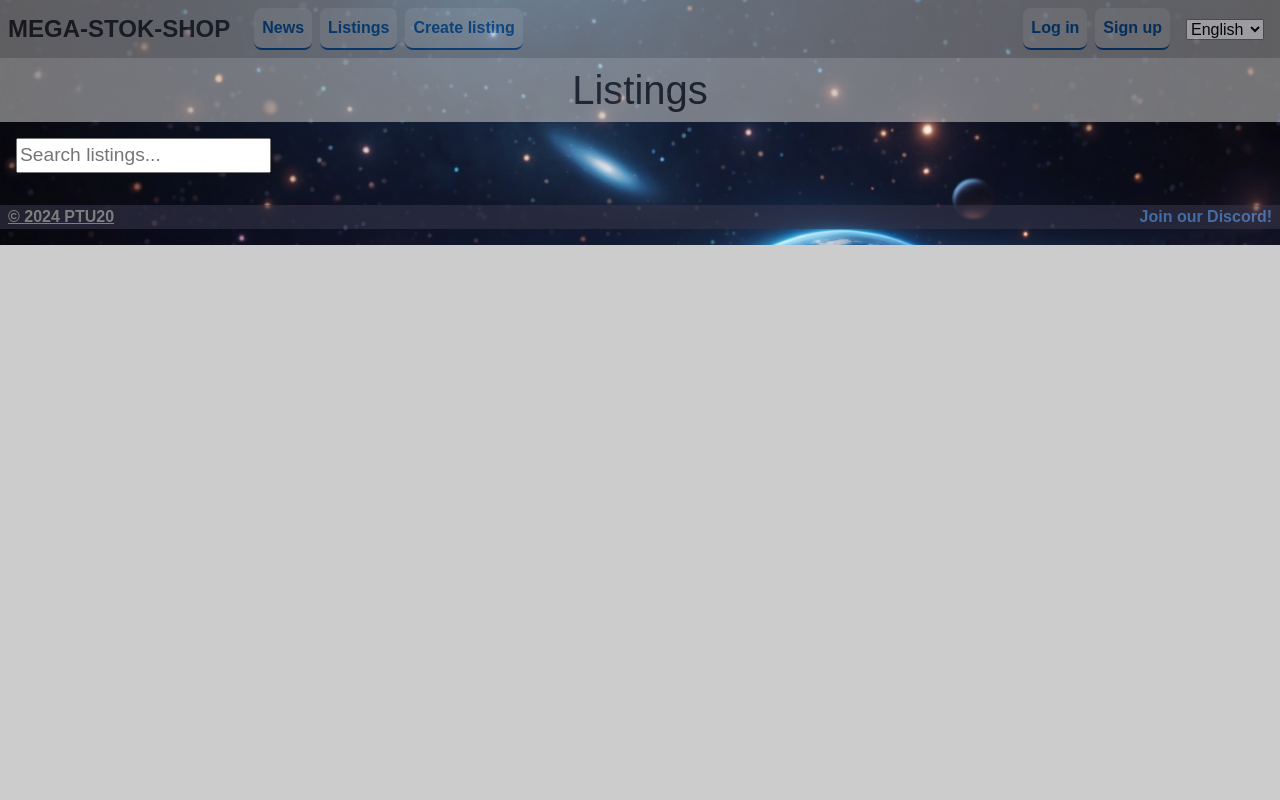
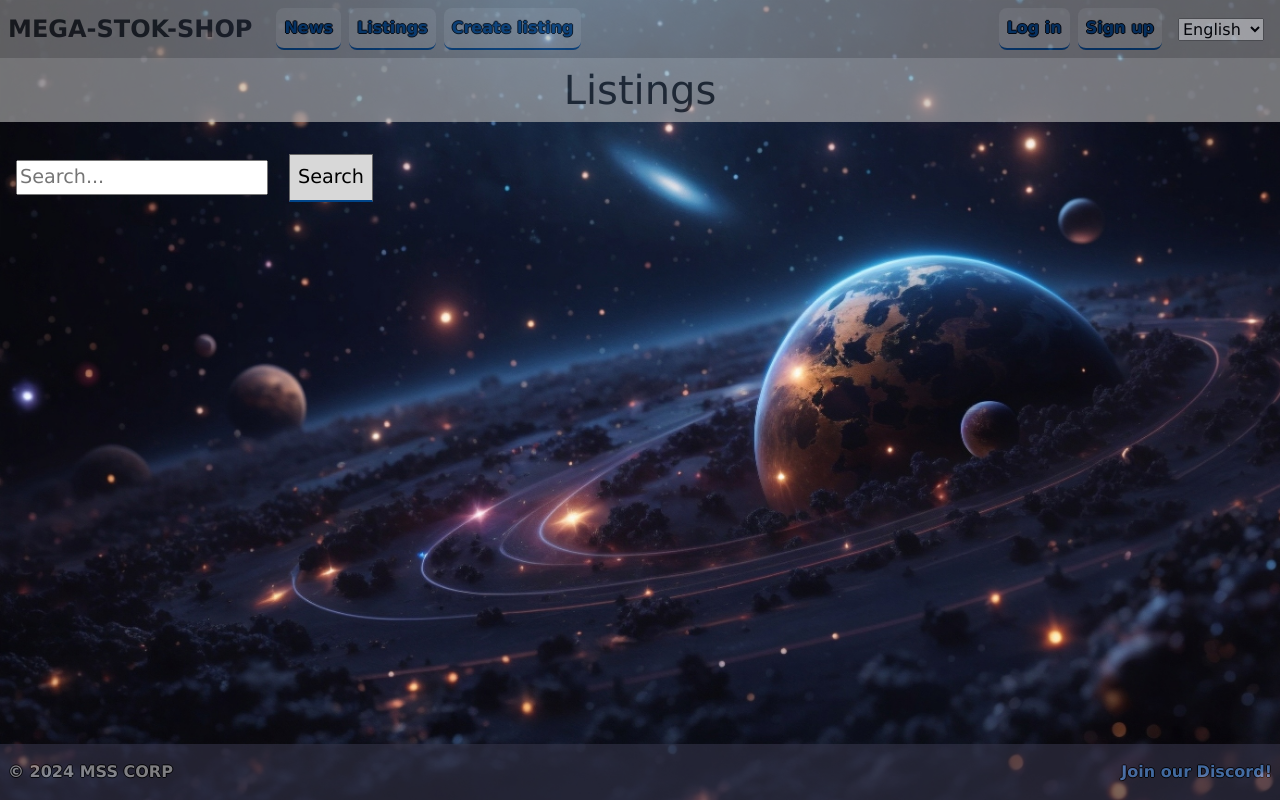
Before and after one commit to br0nke/django-shop, a Django app: page /listings/ in a window 1280 px wide. Run offline with Django 5.2, Linux system fonts and the light colour scheme; data that the repository does not hold is empty; some libraries are stand-ins or nearby versions.

Commit message:
search added + bg fixed + front end fixed

```diff
--- a/lister/multi_stock/models.py
+++ b/lister/multi_stock/models.py
@@ -10,7 +10,8 @@ CATEGORIES = (
     ('FURNITURE', 'Furniture'),
     ('TOYS', 'Toys'),
     ('MIXED GOODS', 'Mixed Goods'),
-    ('RETURNS', 'Returns')
+    ('RETURNS', 'Returns'),
+    ('CAR PARTS', 'Car Parts'),
 )
 
 
--- a/lister/multi_stock/static/css/style.css
+++ b/lister/multi_stock/static/css/style.css
@@ -1,13 +1,14 @@
 body {
-    background-color: #cccccc;
-    font-family: sans-serif;
+    background-image: url(../images/background.jpg);
+    background-color: #cccccca2;
+    background-size: cover;
+    min-height: 100vh;
+    font-family: Verdana;
     font-size: 16px;
-    display: flex;
     flex-direction: column;
     margin: 0; padding: 0;
-    min-height: 100vh;
+    display: flex;
 }
-
 
 header {
     background-color: #999999;
@@ -48,13 +49,17 @@ header ul.nav li a, header ul.nav form button {
 
 header ul.nav li a:hover, header ul.nav form button:hover {
     background-color: #353449;
-    border-bottom: 2px solid #005fe2;
-    color: #005fe2;
+    border-bottom: 2px solid #81b6ff;
+    color: #8fbeff;
     text-decoration: none;
 }
 
 main {
     flex-grow: 1;
+}
+
+.info-container {
+    text-align: center;
 }
 
 footer {
@@ -63,8 +68,12 @@ footer {
 
 a {
     color: #004488;
-    text-decoration: none;
     font-weight: 700;
+    text-shadow:
+    -1px 0px 0px black,  /* Left shadow */
+    1px 0px 0px black,   /* Right shadow */
+    0px -1px 0px black,  /* Top shadow */
+    0px 1px 0px black;   /* Bottom shadow */
 }
 
 a:hover {
@@ -86,18 +95,22 @@ h4:first-child, h5:first-child, h6:first-child {
     margin-top: 0;
 }
 
+
+
 p, main ul {
     padding: 0 0.5rem;
     margin: 1rem 0;
-    outline: #77bbff;
-    outline-width: thin;
-    text-decoration: underline;
     font-weight: 700;
     color: rgb(127, 153, 255);
+    text-shadow:
+    -1px 0px 0px black,  /* Left shadow */
+    1px 0px 0px black,   /* Right shadow */
+    0px -1px 0px black,  /* Top shadow */
+    0px 1px 0px black;   /* Bottom shadow */
 }
 
 main a {
-    color: rgb(50, 156, 255);
+    color: rgb(213, 208, 255);
 }
 
 main ul li {
@@ -106,6 +119,10 @@ main ul li {
 
 main ul li.list-table-header {
     padding-bottom: 0.5rem;
+}
+
+.form-container {
+    text-align: left;
 }
 
 footer {
--- a/lister/multi_stock/templates/base.html
+++ b/lister/multi_stock/templates/base.html
@@ -9,14 +9,7 @@
     <title>{% block title %}MEGA-STOK-SHOP{% endblock title %}</title>
     <link rel="stylesheet" href="{% static 'css/style.css' %}">
 </head>
-<style>
-    body1 {
-      background-image: url("{% static 'images/background.jpg' %}");
-      background-size: cover;
-    }
-</style>
 <body>
-    <body1>
     <header>
         <span class="logo">MEGA-STOK-SHOP</span>
         <ul class="nav">
@@ -57,10 +50,9 @@
     <main>{% block content %}{% endblock content %}</main>
     <footer>
         {% block footer %}{% endblock footer %}
-            <p>&copy; 2024 PTU20
+        <p>&copy; 2024 MSS CORP
             <a style="float:right;" href="https://discord.gg/ywbbZPcY">{% trans "Join our Discord!" %}</a>
         </p>
     </footer>
-    </body1>
 </body>
 </html>
--- a/lister/multi_stock/templates/multi_stock/index.html
+++ b/lister/multi_stock/templates/multi_stock/index.html
@@ -3,6 +3,8 @@
 {% block content %}
     <h1>{% trans "Welcome!"|capfirst %}</h1>
     <h2>{% trans "Our Latest News:"|capfirst %}</h2>
-    <p>{% trans "total users on platform"|capfirst %}: {{ users_count }} !</p>
-    <p>{% trans "available listings for sale"|capfirst %}: {{ listings_count }} !</p>
+    <div class="info-container">
+        <p>{% trans "total users on platform"|capfirst %}: {{ users_count }} !</p>
+        <p>{% trans "available listings for sale"|capfirst %}: {{ listing_count }} !</p>
+    </div>
 {% endblock content %}
--- a/lister/multi_stock/templates/multi_stock/listing_create.html
+++ b/lister/multi_stock/templates/multi_stock/listing_create.html
@@ -2,9 +2,11 @@
 {% block title %}{% trans "create listing"|capfirst %} {{ block.super }}{% endblock title %}
 {% block content %}
     <h1>Create Stock Listing</h1>
+<div class="form-container">
     <form method="post" enctype="multipart/form-data">
         {% csrf_token %}
         {{ form.as_p }}
         <button type="submit">Create Listing</button>
     </form>
+</div>
 {% endblock content %}
--- a/lister/multi_stock/templates/multi_stock/listing_list.html
+++ b/lister/multi_stock/templates/multi_stock/listing_list.html
@@ -4,17 +4,10 @@
 {% block content %}
 <h1>{% trans "listings"|capfirst %}</h1>
 <div class="toolbar">
-  <form method="get" action="{{ request.path }}">
-    <input type="text" name="search" placeholder="Search listings..." onchange="this.form.submit();">
+  <form method="GET" action="{% url 'listing_search' %}">
+    <input type="text" name="search" placeholder="Search...">
+    <button type="submit">Search</button>
   </form>
-</div>
-<div class="container">
-  <div class="row">
-    {% for listing in listing_list %}
-      <div class="col-md-4">
-        </div>
-    {% endfor %}
-  </div>
 </div>
 <div class="container">
     <div class="row">
@@ -27,14 +20,12 @@
               style="object-fit: cover; width: 340px; height: 300px;"
             />
             <div class="content-section" style="text-align: center; color: rgb(127, 153, 255);">
-              {{ listing.title }} - {{ listing.category }} - &euro;{{ listing.price }} -
-              Listed: {{ listing.created_at|date:"d-m" }}
+              {{ listing.title }} - {{ listing.category }} - &euro;{{ listing.price }}
             </div>
           </a>
-          <br>
         </div>
 
-        {% if forloop.counter|divisibleby:4 %}
+        {% if forloop.counter|divisibleby:3 %}
          <div class="row"></div>
         {% endif %}
       {% endfor %}
--- a/lister/multi_stock/urls.py
+++ b/lister/multi_stock/urls.py
@@ -6,4 +6,5 @@ urlpatterns = [
     path('listings/create/', views.listing_create, name='listing_create'),
     path('listings/', views.listing_list, name='listing_list'),
     path('listings/<int:pk>/', views.listing_detail, name='listing_detail'),
+    path('listings/search', views.listing_search, name='listing_search'),
 ]
--- a/lister/multi_stock/views.py
+++ b/lister/multi_stock/views.py
@@ -4,6 +4,7 @@ from .forms import StockListingForm
 from django.http import HttpRequest, HttpResponse
 from django.contrib.auth.decorators import login_required
 from django.contrib.auth import get_user_model
+from django.db.models import Q
 
 User = get_user_model()
 
@@ -37,13 +38,15 @@ def listing_detail(request: HttpRequest, pk) -> HttpResponse:
         'listing': get_object_or_404(models.StockListing, pk=pk),
     })
 
-def listing_search(request: HttpRequest, pk) -> HttpResponse:
+def listing_search(request: HttpRequest) -> HttpResponse:
     search_term = request.GET.get('search', '')
     listing_list = models.StockListing.objects.all()
+    print(f"Search term: {search_term}")
     if search_term:
         listing_list = listing_list.filter(
-            Q(title__icontains=search_term) | Q(category__icontains=search_term)
+            Q(title__icontains=search_term) |
+            Q(category__icontains=search_term)
         )
 
     context = {'listing_search': listing_list}
-    return render(request, 'listing_list.html', context)
+    return render(request, 'listing_search.html', context)
--- a/lister/user_profile/templates/registration/password_reset_email.html
+++ b/lister/user_profile/templates/registration/password_reset_email.html
@@ -1,9 +1,9 @@
 {% load i18n %}{% blocktrans %}Hello,
 
-Someone has requested the password change at MEGA-STOK-SHOP. If it was not you, please ignore this email.
+Someone has requested your password change at MEGA-STOK-SHOP. If it was not you, please ignore this email.
 
 You can change your password by following this link:{% endblocktrans %}
 {{ protocol }}://{{ domain }}{% url 'password_reset_confirm' uidb64=uid token=token %}
 
 {% blocktrans %}Best regards,
-MEGA-STOK Team{% endblocktrans %}
+MEGA-STOK-SHOP Team{% endblocktrans %}
--- a/lister/user_profile/templates/user_profile/user_detail.html
+++ b/lister/user_profile/templates/user_profile/user_detail.html
@@ -10,7 +10,7 @@
         style="width: 200; height: auto;"
       />
     </div>
-  <p>{{ object.first_name }} {{ object.last_name }}</p>
+  <p>Full name: {{ object.first_name }} {{ object.last_name }}</p>
   <p>{% trans "e-mail"|capfirst %}: {{ object.email }}</p>
   {% if object == request.user %}
     <p><a class="button" href="{% url "user_update" %}">{% trans "edit profile data" %}</a></p>
```
Also changed, not shown: lister/multi_stock/templates/listing_search.html (added, +36 -0 lines), lister/multi_stock/migrations/0004_alter_stocklisting_category.py (added). Lines whose indentation alone changed are shown as unchanged.
